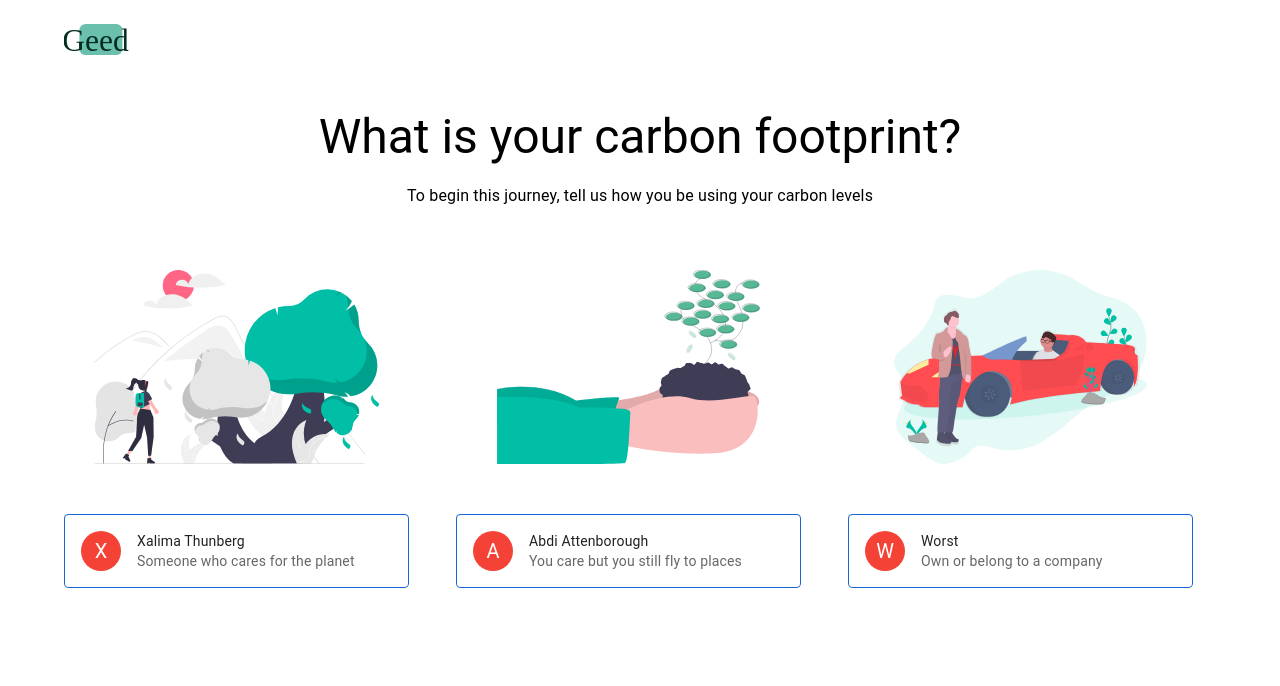
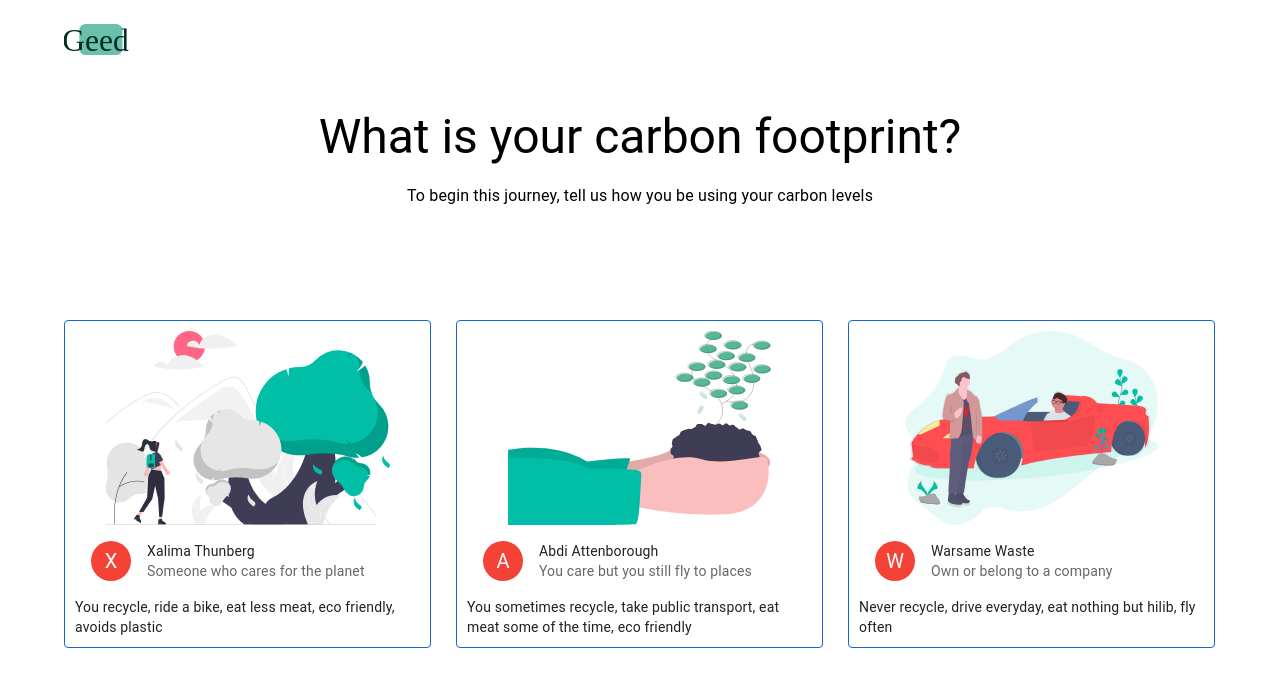
Before and after one commit to somalisintech/2021-hackathon-team-6, a React (Create React App) app: page /carbon in a window 1280 px wide. Shown: the top 686 px of the page. Built offline with nearby package versions, Linux system fonts and the light colour scheme.

Commit message:
add profiles blurb, routing to dash

```diff
--- a/src/components/Carbon.js
+++ b/src/components/Carbon.js
@@ -13,9 +13,8 @@ import Avatar from '@mui/material/Avatar';
 
 // import IconButton from '@mui/material/IconButton';
 
-import IconButton from '@mui/material/IconButton';
+// import IconButton from '@mui/material/IconButton';
 import { Link } from 'react-router-dom';
-
 
 import { red } from '@mui/material/colors';
 import explore from './../assets/undraw_explore_re_8l4v.svg';
@@ -27,6 +26,7 @@ import car from './../assets/undraw_electric_car_b-7-hl.svg';
 // import TextField from '@mui/material/TextField';
 
 import Box from '@mui/material/Box';
+
 export default function Carbon() {
 	return (
 		<Container component="main" maxWidth="lg">
@@ -42,8 +42,23 @@ export default function Carbon() {
 			<Box>
 				<Grid container spacing={3}>
 					<Grid item xs={4}>
-					<Link to={{pathname: "/results", state: 'Xalima Thunberg' }} style={{ textDecoration: 'none' }}>
-							<Card sx={{ maxWidth: 345, boxShadow: '0' }}>
+						<Link
+							to={{ pathname: '/results', state: 'Xalima Thunberg' }}
+							style={{ textDecoration: 'none' }}
+						>
+							<Card
+								sx={{
+									maxWidth: 345,
+									padding: '10px',
+									boxShadow: '0',
+									border: '1px solid #1565D8',
+									marginTop: '50px',
+									borderRadius: '4px',
+									'&:hover': {
+										backgroundColor: '#F5F9FF'
+									}
+								}}
+							>
 								<CardMedia
 									component="img"
 									height="194"
@@ -59,7 +74,24 @@ export default function Carbon() {
 									}
 									title="Xalima Thunberg"
 									subheader="Someone who cares for the planet"
+								/>
+								<Typography variant="body2" component="div">
+									You recycle, ride a bike, eat less meat, eco friendly, avoids
+									plastic
+								</Typography>
+							</Card>
+						</Link>
+					</Grid>
+					<Grid item xs={4}>
+						<Link
+							to={{ pathname: '/results', state: 'Abdi Attenborough' }}
+							style={{ textDecoration: 'none' }}
+						>
+							<Card
 								sx={{
+									maxWidth: 345,
+									padding: '10px',
+									boxShadow: '0',
 									border: '1px solid #1565D8',
 									marginTop: '50px',
 									borderRadius: '4px',
@@ -67,13 +99,7 @@ export default function Carbon() {
 										backgroundColor: '#F5F9FF'
 									}
 								}}
-								/>
-							</Card>
-						</Link>
-					</Grid>
-					<Grid item xs={4}>
-					<Link to={{pathname: "/results", state: 'Abdi Attenborough' }} style={{ textDecoration: 'none' }}>
-							<Card sx={{ maxWidth: 345, boxShadow: '0' }}>
+							>
 								<CardMedia
 									component="img"
 									height="194"
@@ -90,7 +116,24 @@ export default function Carbon() {
 									}
 									title="Abdi Attenborough"
 									subheader="You care but you still fly to places"
+								/>
+								<Typography variant="body2" component="div">
+									You sometimes recycle, take public transport, eat meat some of
+									the time, eco friendly
+								</Typography>
+							</Card>
+						</Link>
+					</Grid>
+					<Grid item xs={4}>
+						<Link
+							to={{ pathname: '/results', state: 'Worst' }}
+							style={{ textDecoration: 'none' }}
+						>
+							<Card
 								sx={{
+									maxWidth: 345,
+									padding: '10px',
+									boxShadow: '0',
 									border: '1px solid #1565D8',
 									marginTop: '50px',
 									borderRadius: '4px',
@@ -98,13 +141,7 @@ export default function Carbon() {
 										backgroundColor: '#F5F9FF'
 									}
 								}}
-								/>
-							</Card>
-						</Link>
-					</Grid>
-					<Grid item xs={4}>
-					<Link to={{pathname: "/results", state: 'Worst' }} style={{ textDecoration: 'none' }}>
-							<Card sx={{ maxWidth: 345, boxShadow: '0' }}>
+							>
 								<CardMedia
 									component="img"
 									height="194"
@@ -119,17 +156,13 @@ export default function Carbon() {
 											W
 										</Avatar>
 									}
-									title="Worst"
+									title="Warsame Waste"
 									subheader="Own or belong to a company"
-									sx={{
-										border: '1px solid #1565D8',
-										marginTop: '50px',
-										borderRadius: '4px',
-										'&:hover': {
-											backgroundColor: '#F5F9FF'
-										}
-									}}
 								/>
+								<Typography variant="body2" component="div">
+									Never recycle, drive everyday, eat nothing but hilib, fly
+									often
+								</Typography>
 							</Card>
 						</Link>
 					</Grid>
--- a/src/components/PaymentForm.js
+++ b/src/components/PaymentForm.js
@@ -1,4 +1,5 @@
 import React, { useState } from 'react';
+import { Link } from 'react-router-dom';
 import Button from '@mui/material/Button';
 import CssBaseline from '@mui/material/CssBaseline';
 import TextField from '@mui/material/TextField';
@@ -347,8 +348,9 @@ const PaymentForm = () => {
 				required
 				placeholder="ZIP"
 			/>
-
-			<Button variant="contained">Pay</Button>
+			<Link to="/dashboard">
+				<Button variant="contained">Pay</Button>
+			</Link>
 		</Box>
 
 		// 	{/* <Group>
```
Lines whose indentation alone changed are shown as unchanged.
